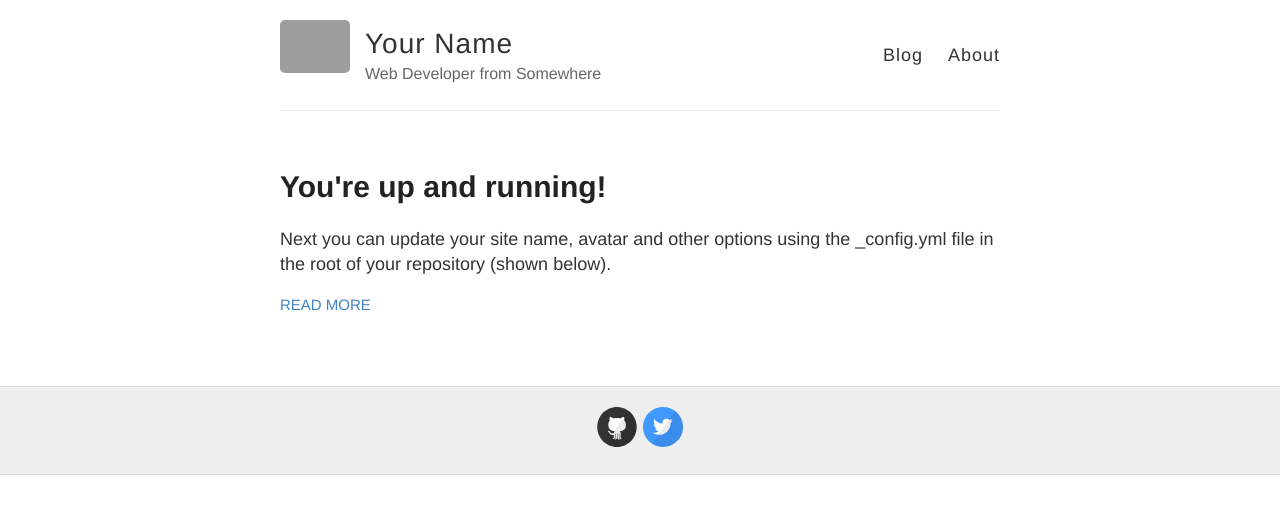
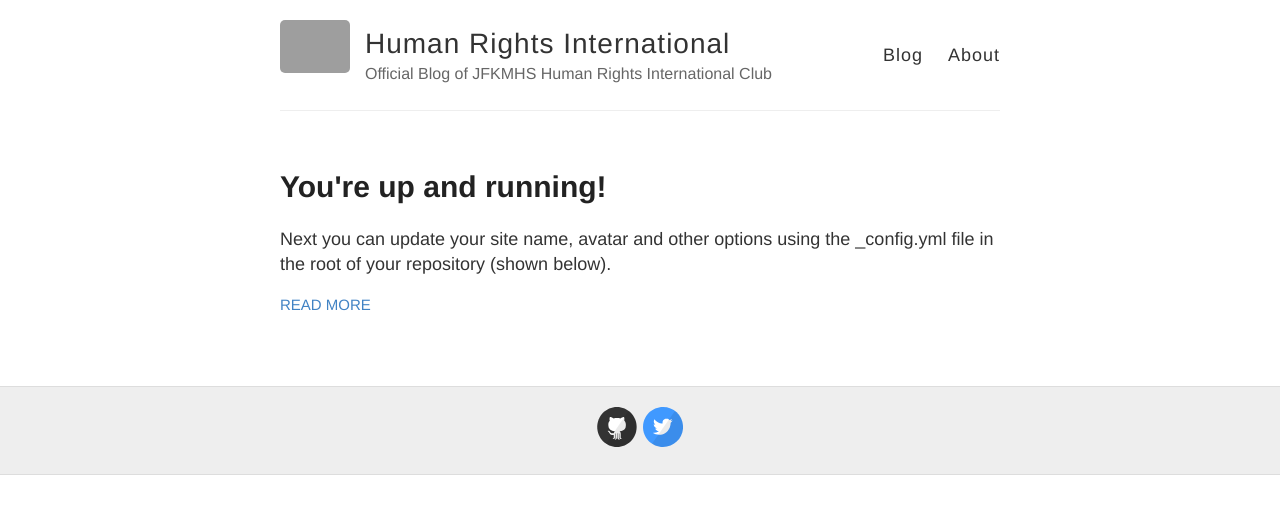
Before and after one commit to HumanRightsInternational/HumanRightsInternational.github.io, a Jekyll site: the page built from blog/index.html, in a window 1280 px wide. Shown: the top 514 px of the page. Built offline with Jekyll 4.4.1, drawn with Linux system fonts in a browser that asks for light colours; grey boxes are pictures that could not be loaded.

Commit message:
Update _config.yml

```diff
--- a/blog/_config.yml
+++ b/blog/_config.yml
@@ -3,10 +3,10 @@
 #
 
 # Name of your site (displayed in the header)
-name: Your Name
+name: Human Rights International
 
 # Short bio or description (displayed in the header)
-description: Web Developer from Somewhere
+description: Official Blog of JFKMHS Human Rights International Club
 
 # URL of your avatar or profile pic (you could use your GitHub profile pic)
 avatar: https://raw.githubusercontent.com/barryclark/jekyll-now/master/images/jekyll-logo.png
@@ -21,12 +21,12 @@ footer-links:
   email:
   facebook:
   flickr:
-  github: barryclark/jekyll-now
+  github: kooldawgstar
   instagram:
   linkedin:
   pinterest:
   rss: # just type anything here for a working RSS icon
-  twitter: jekyllrb
+  twitter: SvanikWrites
   stackoverflow: # your stackoverflow profile, e.g. "users/50476/bart-kiers"
   youtube: # channel/<your_long_string> or user/<user-name>
   googleplus: # anything in your profile username that comes after plus.google.com/
@@ -47,7 +47,7 @@ url:
 # (http://yourusername.github.io/repository-name)
 # and NOT your User repository (http://yourusername.github.io)
 # then add in the baseurl here, like this: "/repository-name"
-baseurl: ""
+baseurl: "/blog"
 
 #
 # !! You don't need to change any of the configuration flags below !!
```
